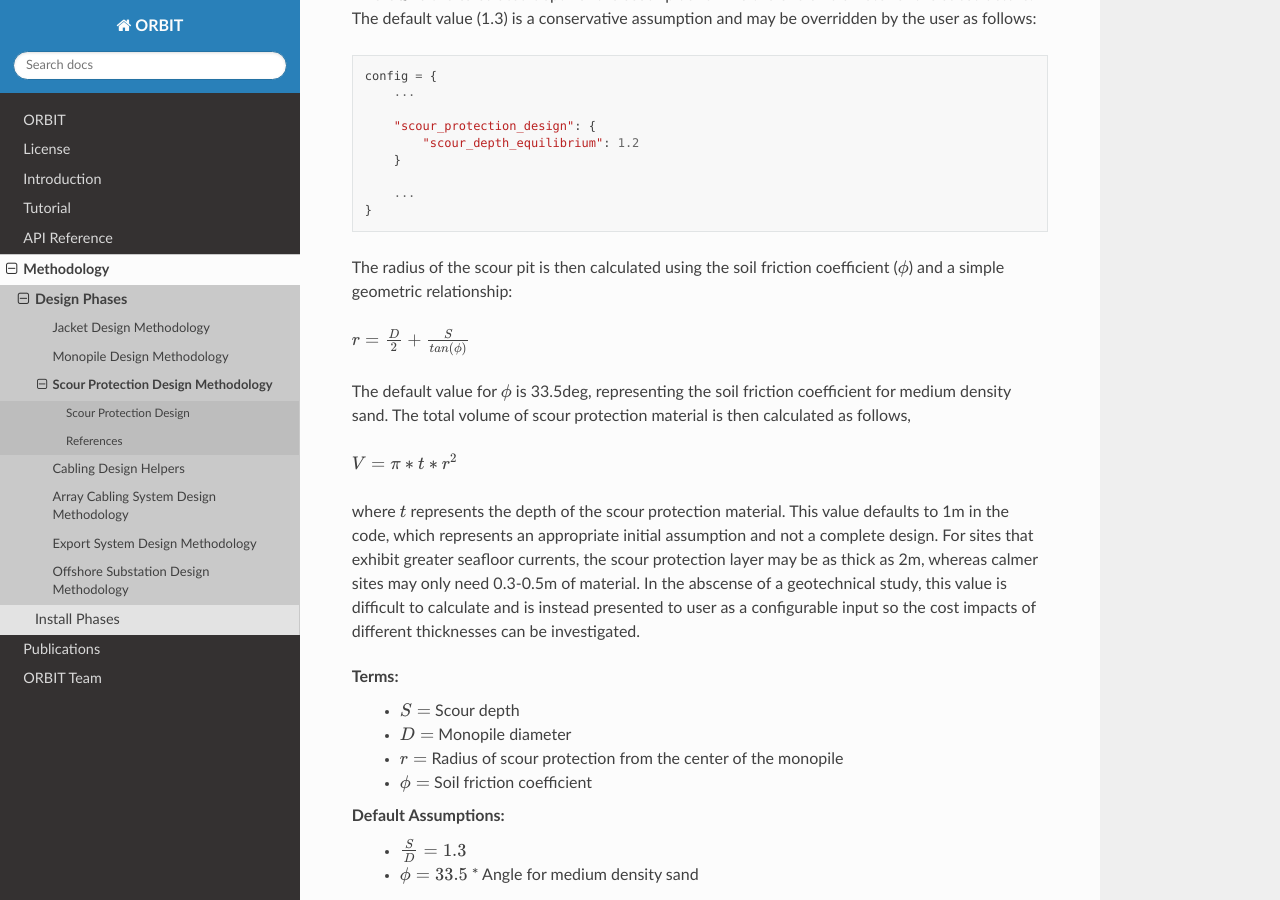
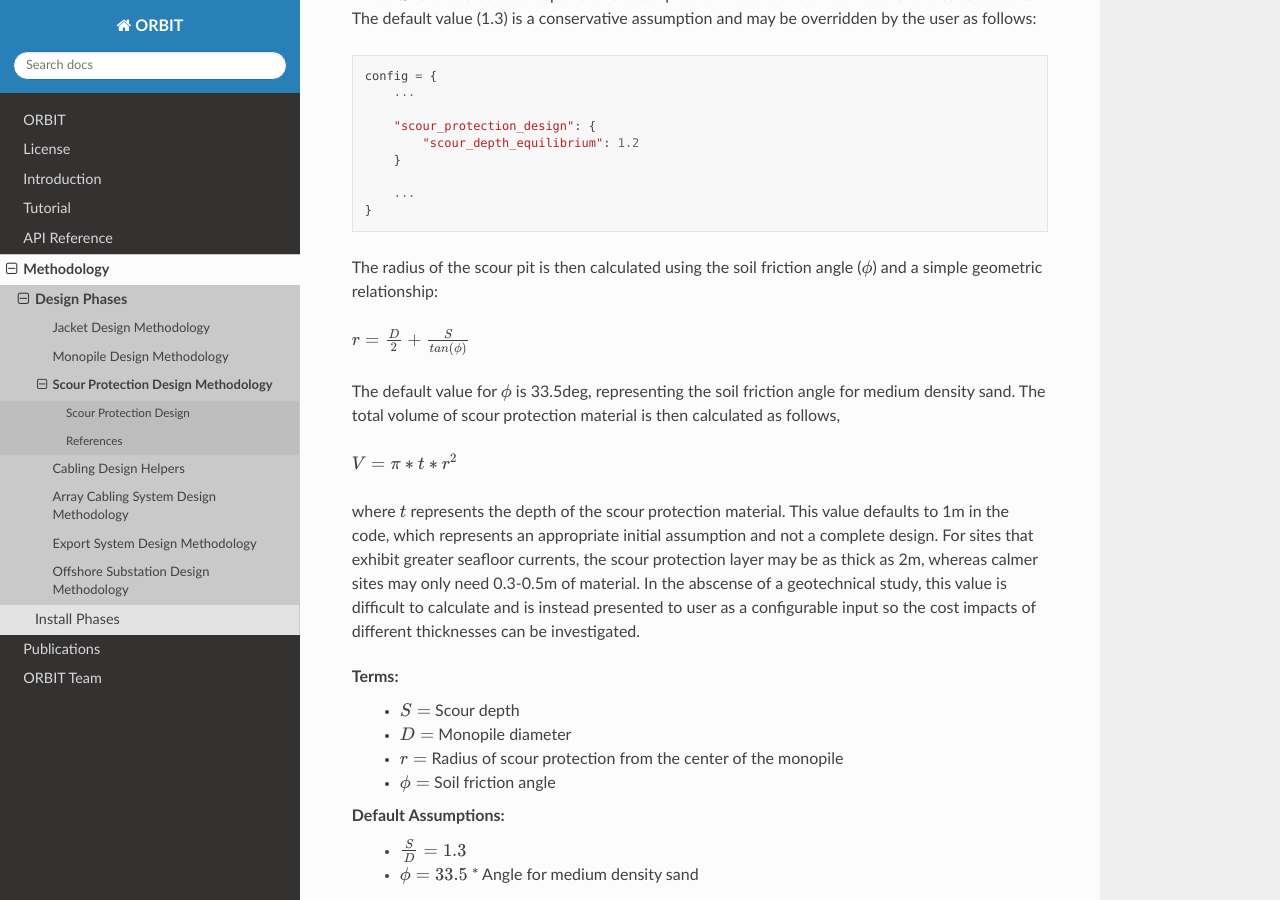
Before and after one commit to WISDEM/ORBIT, a Sphinx documentation site: the page built from docs/_docs/phases/design/doc_ScourProtectionDesign.rst, in a window 1280 px wide and 900 px high, scrolled down 498 px. Built offline with Sphinx 7.4.7 and the Read the Docs theme 2.0.0, drawn with Linux system fonts in a browser that asks for light colours; the version number could not be read and is left out.

Commit message:
Incorporating fixes from PR review.

```diff
--- a/docs/_docs/phases/design/doc_ScourProtectionDesign.rst
+++ b/docs/_docs/phases/design/doc_ScourProtectionDesign.rst
@@ -35,12 +35,12 @@
    }
 
 The radius of the scour pit is then calculated using the soil friction
-coefficient (:math:`\phi`) and a simple geometric relationship:
+angle (:math:`\phi`) and a simple geometric relationship:
 
 :math:`r = \frac{D}{2} + \frac{S}{tan(\phi)}`
 
 The default value for :math:`\phi` is 33.5deg, representing the soil
-friction coefficient for medium density sand. The total volume of scour
+friction angle for medium density sand. The total volume of scour
 protection material is then calculated as follows,
 
 :math:`V = \pi * t * r^2`
@@ -58,7 +58,7 @@
  * :math:`S =` Scour depth
  * :math:`D =` Monopile diameter
  * :math:`r =` Radius of scour protection from the center of the monopile
- * :math:`\phi =` Soil friction coefficient
+ * :math:`\phi =` Soil friction angle
 
 Default Assumptions:
  * :math:`\frac{S}{D} = 1.3`
```
Also changed, not shown: 2 other files.
